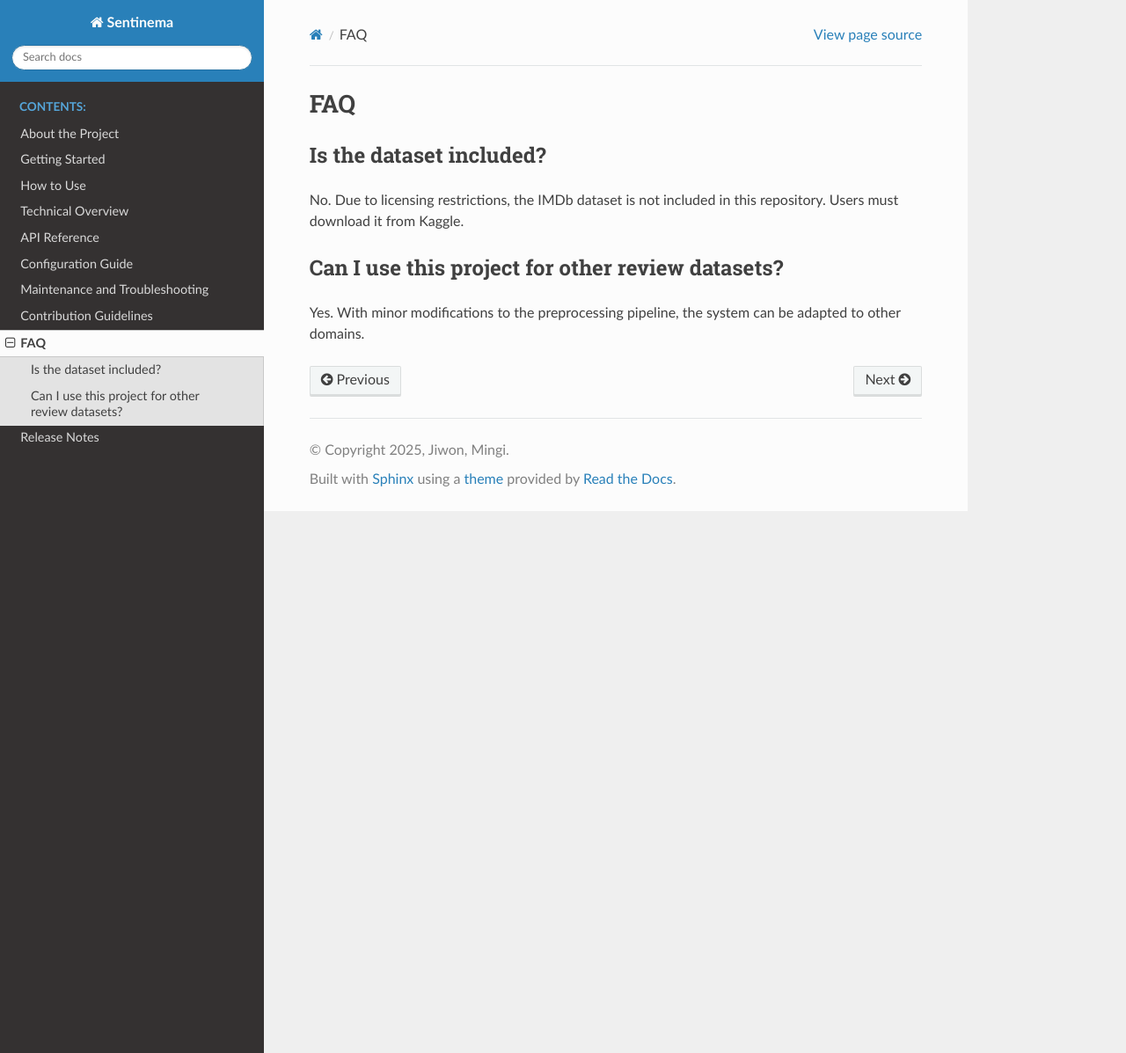
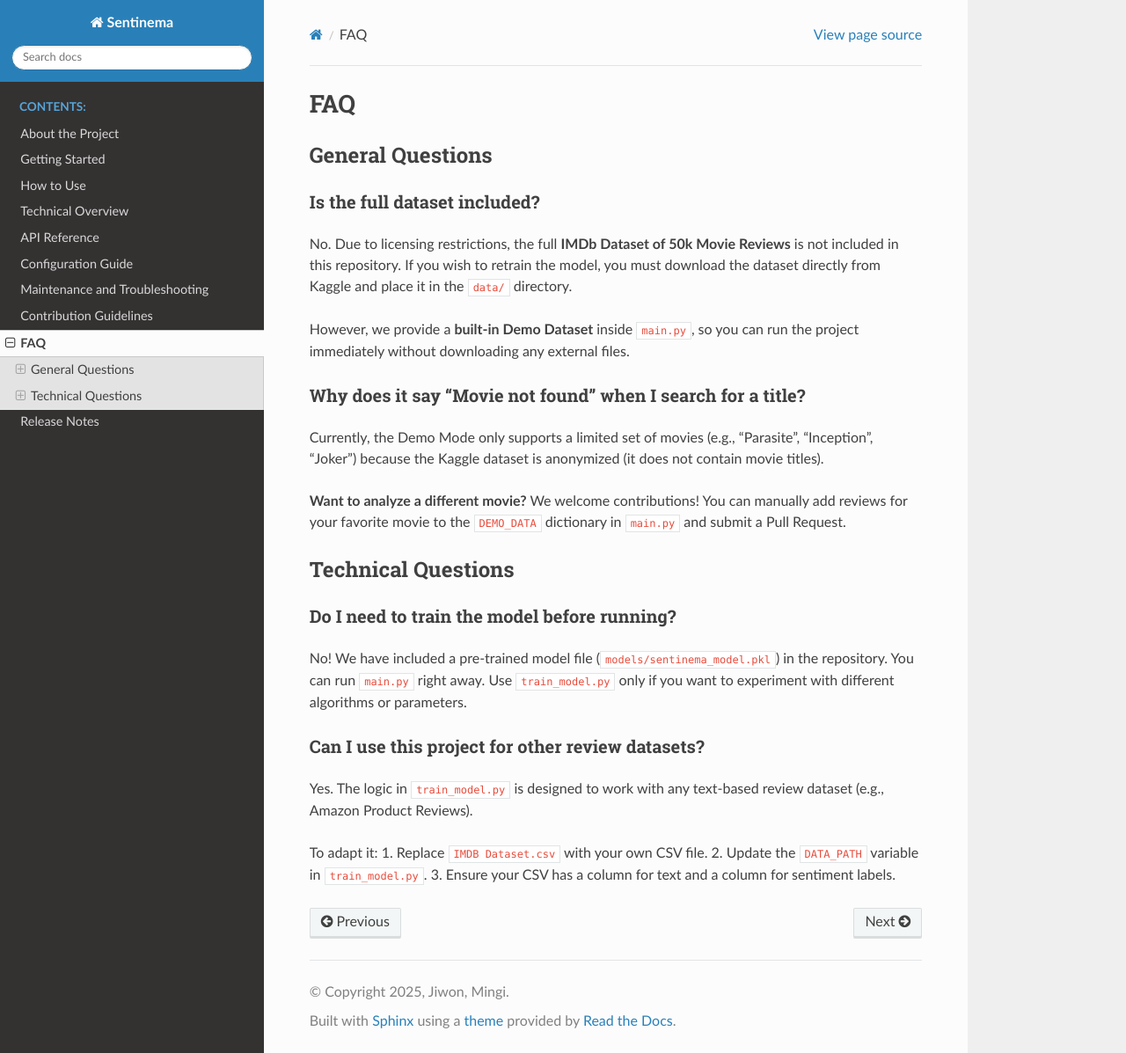
Before and after one commit to JIWONJJJ/Sentinema, a Sphinx documentation site: the page built from docs/source/faq.rst, in a window 1280 px wide and 1197 px high. Shown: the whole window at 88% size. Built offline with Sphinx 7.4.7 and the Read the Docs theme 3.1.0, drawn with Linux system fonts in a browser that asks for light colours.

Commit message:
Update faq.rst

```diff
--- a/docs/source/faq.rst
+++ b/docs/source/faq.rst
@@ -1,14 +1,38 @@
 FAQ
 ===
 
-Is the dataset included?
-------------------------
+General Questions
+-----------------
 
-No. Due to licensing restrictions, the IMDb dataset is not
-included in this repository. Users must download it from Kaggle.
+Is the full dataset included?
+~~~~~~~~~~~~~~~~~~~~~~~~~~~~~
+
+No. Due to licensing restrictions, the full **IMDb Dataset of 50k Movie Reviews** is not included in this repository. If you wish to retrain the model, you must download the dataset directly from Kaggle and place it in the ``data/`` directory.
+
+However, we provide a **built-in Demo Dataset** inside ``main.py``, so you can run the project immediately without downloading any external files.
+
+Why does it say "Movie not found" when I search for a title?
+~~~~~~~~~~~~~~~~~~~~~~~~~~~~~~~~~~~~~~~~~~~~~~~~~~~~~~~~~~~~
+
+Currently, the Demo Mode only supports a limited set of movies (e.g., "Parasite", "Inception", "Joker") because the Kaggle dataset is anonymized (it does not contain movie titles).
+
+**Want to analyze a different movie?**
+We welcome contributions! You can manually add reviews for your favorite movie to the ``DEMO_DATA`` dictionary in ``main.py`` and submit a Pull Request.
+
+Technical Questions
+-------------------
+
+Do I need to train the model before running?
+~~~~~~~~~~~~~~~~~~~~~~~~~~~~~~~~~~~~~~~~~~~~
+
+No! We have included a pre-trained model file (``models/sentinema_model.pkl``) in the repository. You can run ``main.py`` right away. Use ``train_model.py`` only if you want to experiment with different algorithms or parameters.
 
 Can I use this project for other review datasets?
--------------------------------------------------
+~~~~~~~~~~~~~~~~~~~~~~~~~~~~~~~~~~~~~~~~~~~~~~~~~
 
-Yes. With minor modifications to the preprocessing pipeline,
-the system can be adapted to other domains.
+Yes. The logic in ``train_model.py`` is designed to work with any text-based review dataset (e.g., Amazon Product Reviews).
+
+To adapt it:
+1. Replace ``IMDB Dataset.csv`` with your own CSV file.
+2. Update the ``DATA_PATH`` variable in ``train_model.py``.
+3. Ensure your CSV has a column for text and a column for sentiment labels.
```
